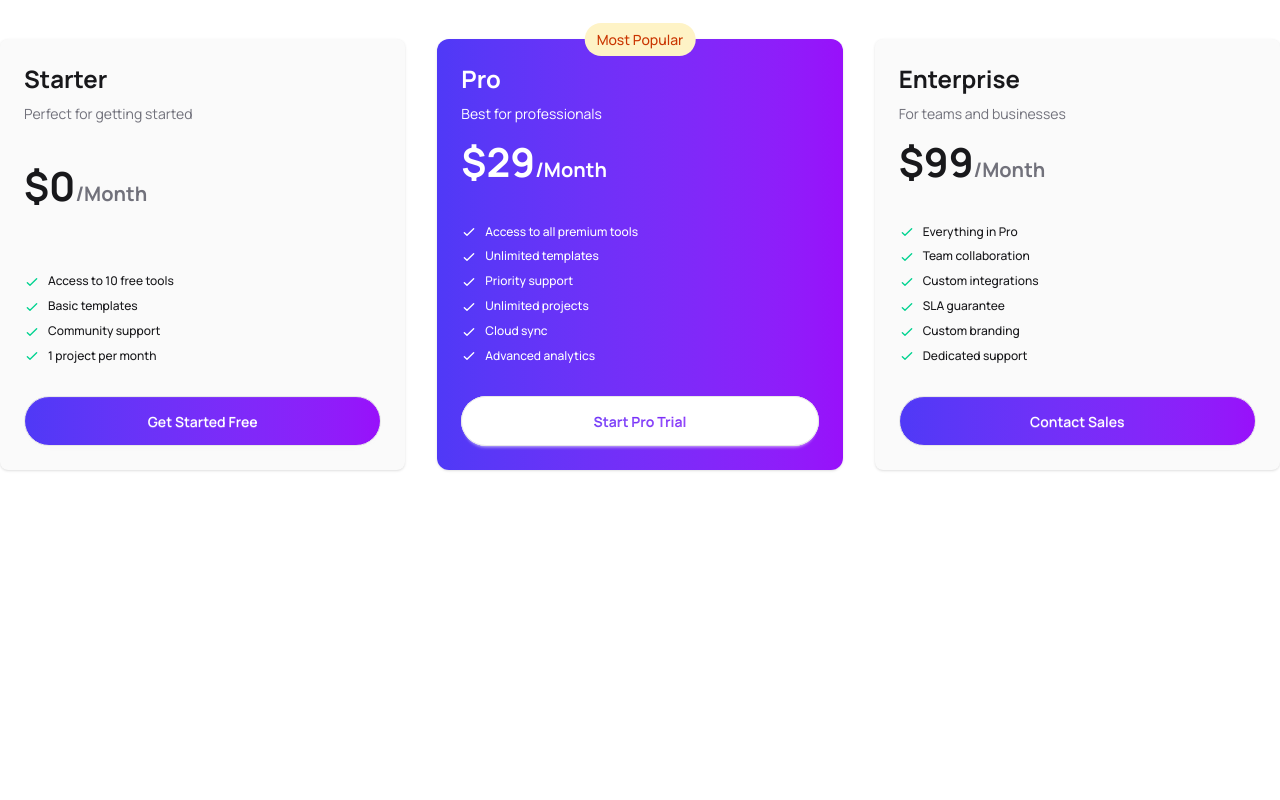
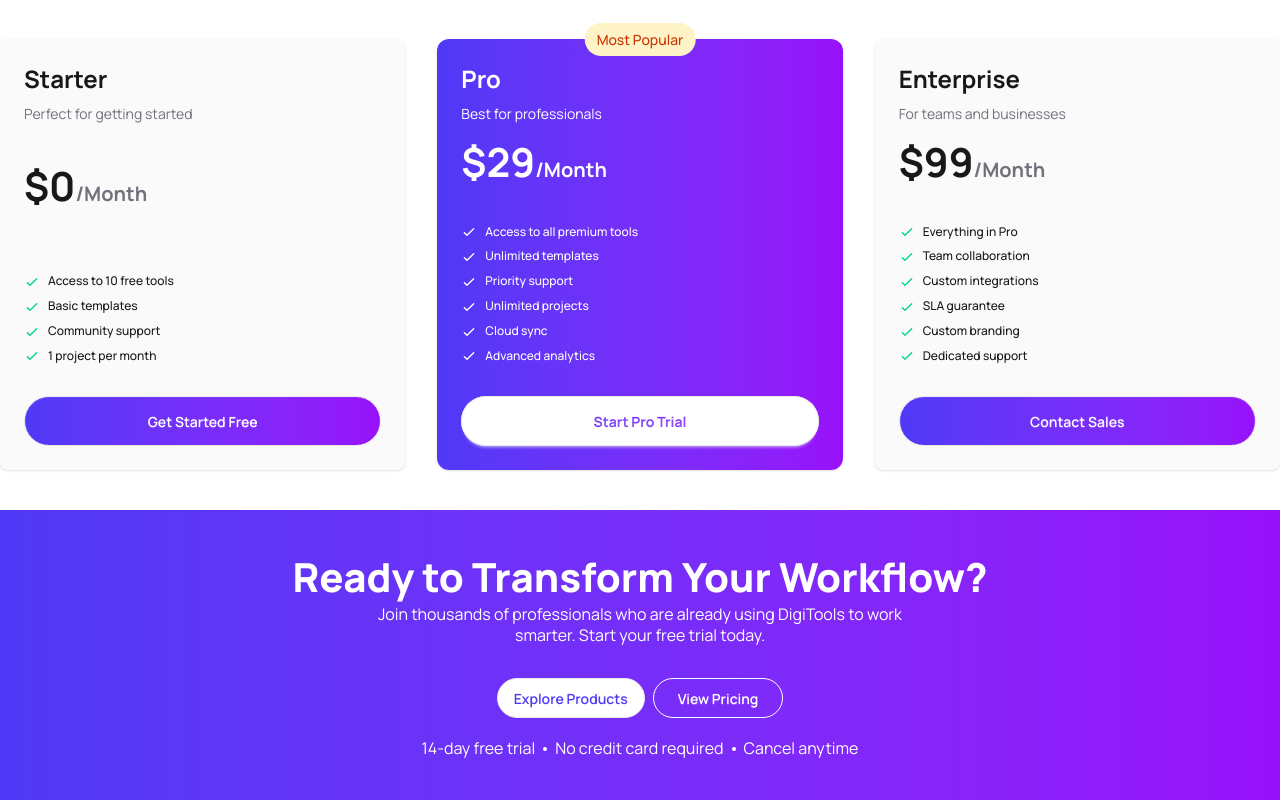
Before and after one commit to tawhidzihad/assignment-006-react, a React (Vite) app: page / in a window 1280 px wide. Shown: the part 4265-5065 px from the top of the page. Before the commit the page ends 4775 px from the top, so only its background shows below. Built offline with nearby package versions, Linux system fonts and the light colour scheme.

Commit message:
Before Footer Section added and some responsive design changed in banner and card

```diff
--- a/src/App.jsx
+++ b/src/App.jsx
@@ -7,6 +7,7 @@ import StepsSection from "./components/Footer/StepsSection";
 import ProductSection from "./components/Main/ProductSection";
 import Navbar from "./components/Navbar/Navbar";
 import PricingSection from "./components/Footer/PricingSection";
+import BeforeFooterSection from "./components/Footer/BeforeFooterSection";
 
 const fetchProducts = async () => {
 	const res = await fetch("/data.json");
@@ -38,6 +39,7 @@ function App() {
 			</Suspense>
 			<StepsSection></StepsSection>
 			<PricingSection></PricingSection>
+			<BeforeFooterSection></BeforeFooterSection>
 
 			<ToastContainer></ToastContainer>
 		</>
--- a/src/components/Banner/Banner.jsx
+++ b/src/components/Banner/Banner.jsx
@@ -4,7 +4,7 @@ import BannerImage from "../../assets/banner.png";
 
 const Banner = () => {
 	return (
-		<header className="flex flex-col-reverse md:gap-10 text-center lg:flex-row lg:text-left justify-between items-center max-w-7xl mx-auto py-3 md:py-20">
+		<header className="flex flex-col-reverse md:gap-10 text-center lg:flex-row lg:text-left justify-between items-center max-w-7xl mx-auto py-3 mb-10 md:mb-0 md:py-20">
 			<div className="flex-1 space-y-7">
 				<div className="flex justify-center lg:justify-start">
 					<p className="badge bg-blue-200 p-4 text-indigo-600 rounded-full flex gap-2 items-center">
@@ -24,7 +24,7 @@ const Banner = () => {
 					</p>
 				</div>
 
-				<div className="flex gap-5 justify-center lg:justify-start">
+				<div className="flex gap-2 md:gap-5 justify-center lg:justify-start">
 					<button className="btn rounded-full p-6 text-white bg-indigo-600">
 						Explore Products
 					</button>
--- /dev/null
+++ b/src/components/Footer/BeforeFooterSection.jsx
@@ -0,0 +1,36 @@
+const BeforeFooterSection = () => {
+	return (
+		<div className="bg-linear-to-r from-indigo-600 to-purple-600 text-white flex justify-center items-center py-10 text-center">
+			<div>
+				<h2 className="text-2xl md:text-[40px] font-extrabold">
+					Ready to Transform Your Workflow?
+				</h2>
+				<p className="text-xs md:text-[16px] max-w-xl mx-auto">
+					Join thousands of professionals who are already using
+					DigiTools to work smarter. Start your free trial today.
+				</p>
+
+				<div className="mt-8 space-y-5">
+					<div className="flex gap-2 justify-center">
+						<button className="btn px-4 py-3 rounded-full bg-white text-indigo-600 shadow-none">
+							Explore Products
+						</button>
+						<button className="btn px-6 py-3 btn-outline rounded-full shadow-none">
+							View Pricing
+						</button>
+					</div>
+
+					<div className="flex justify-center items-center text-xs md:text-[16px] gap-2">
+						<p>14-day free trial</p>
+						<div className="w-1 h-1 bg-white rounded-full"></div>
+						<p>No credit card required</p>
+						<div className="w-1 h-1 bg-white rounded-full"></div>
+						<p>Cancel anytime</p>
+					</div>
+				</div>
+			</div>
+		</div>
+	);
+};
+
+export default BeforeFooterSection;
```
